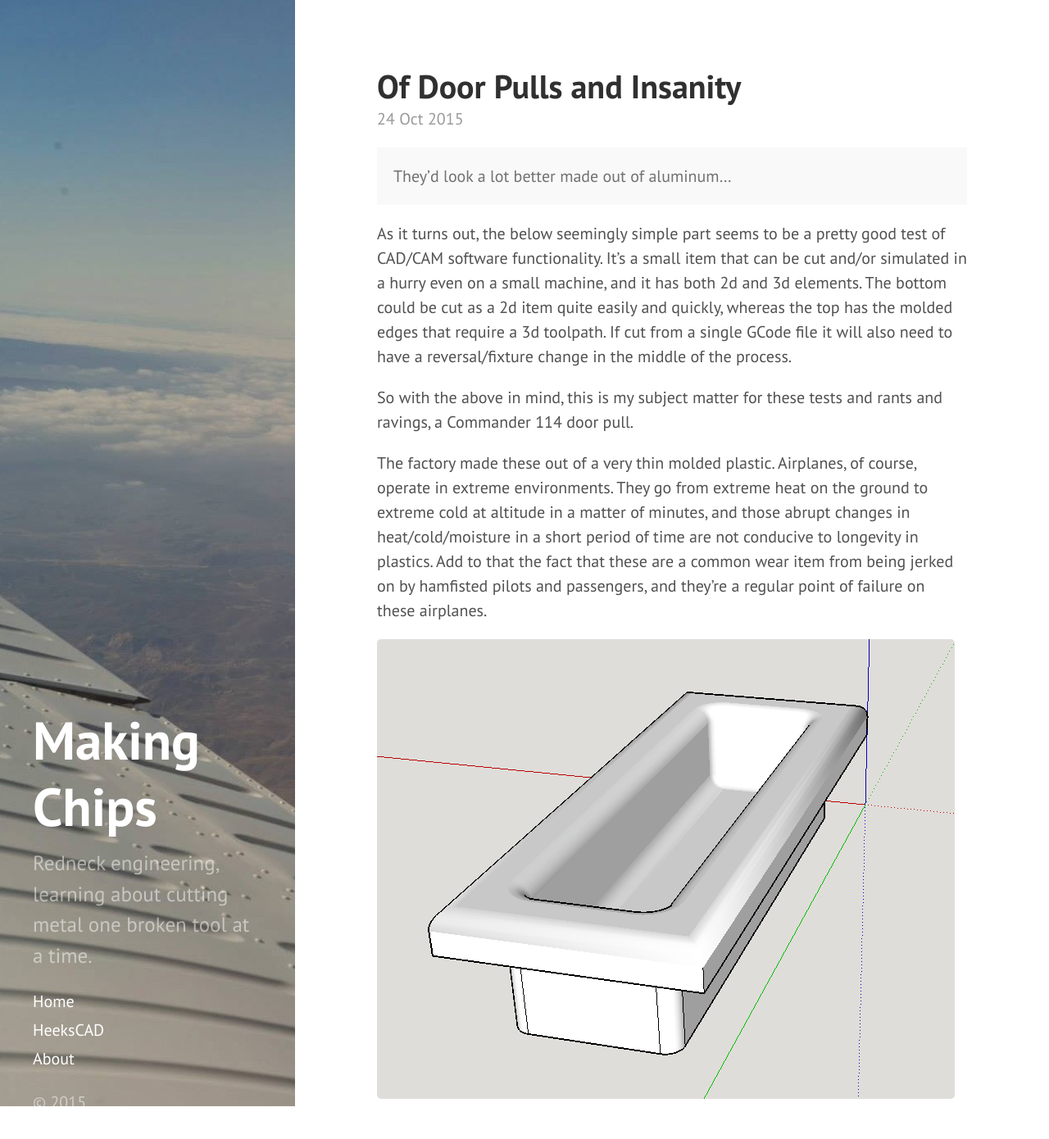
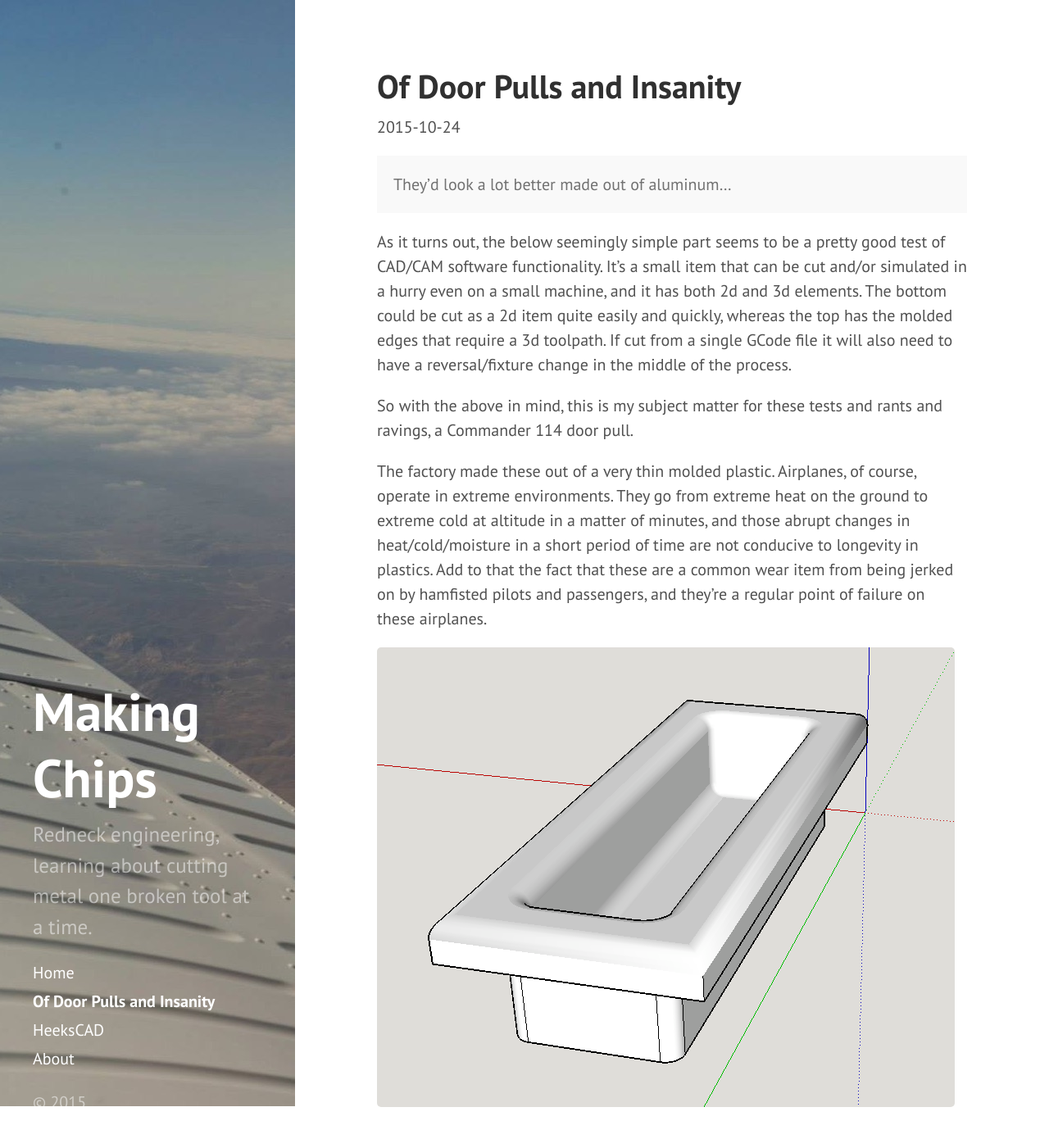
Before and after one commit to makingchips/makingchips.github.io, a Jekyll site: the page built from Door Pull.md, in a window 1280 px wide and 1400 px high. Shown: the top 1390 px of the window at 82% size. Built offline with Jekyll 4.4.1, drawn with Linux system fonts in a browser that asks for light colours; Markdown is read by kramdown in place of the engine named in the settings.

Commit message:
Update Door Pull.md

```diff
--- a/Door Pull.md
+++ b/Door Pull.md
@@ -1,10 +1,10 @@
 ---
-layout: post
+layout: page
 title: Of Door Pulls and Insanity
 date: 2015-10-24
 published: true
 ---
-{{ post.date }}
+{{ page.date }}
 
 <p class="message">
 They’d look a lot better made out of aluminum…
```
